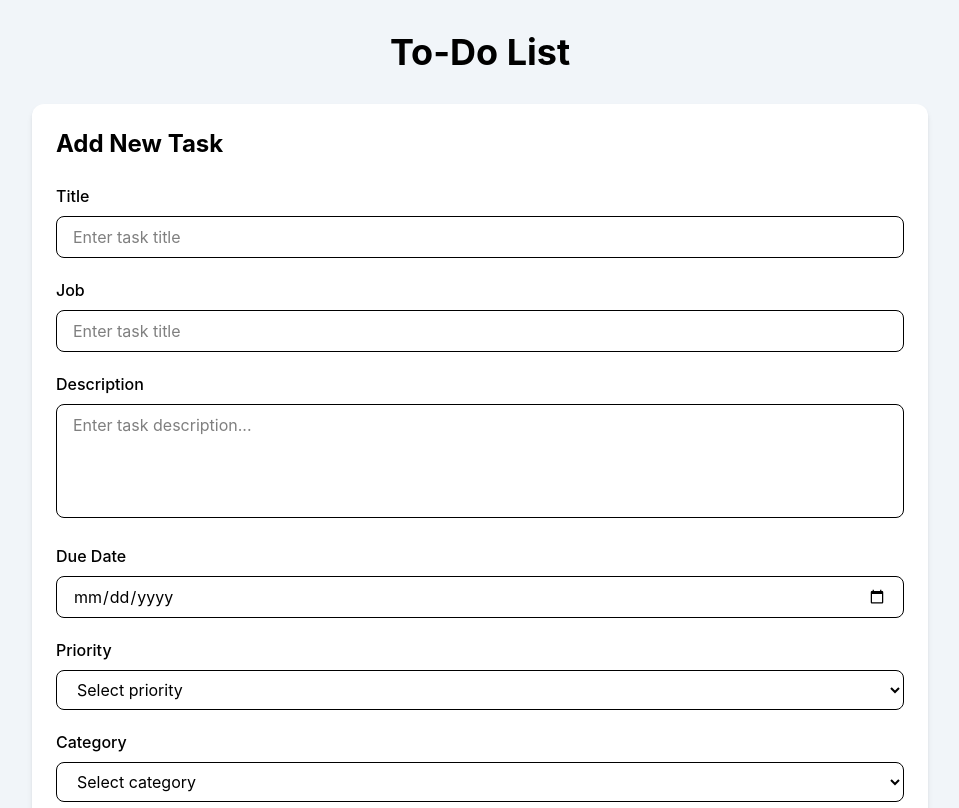
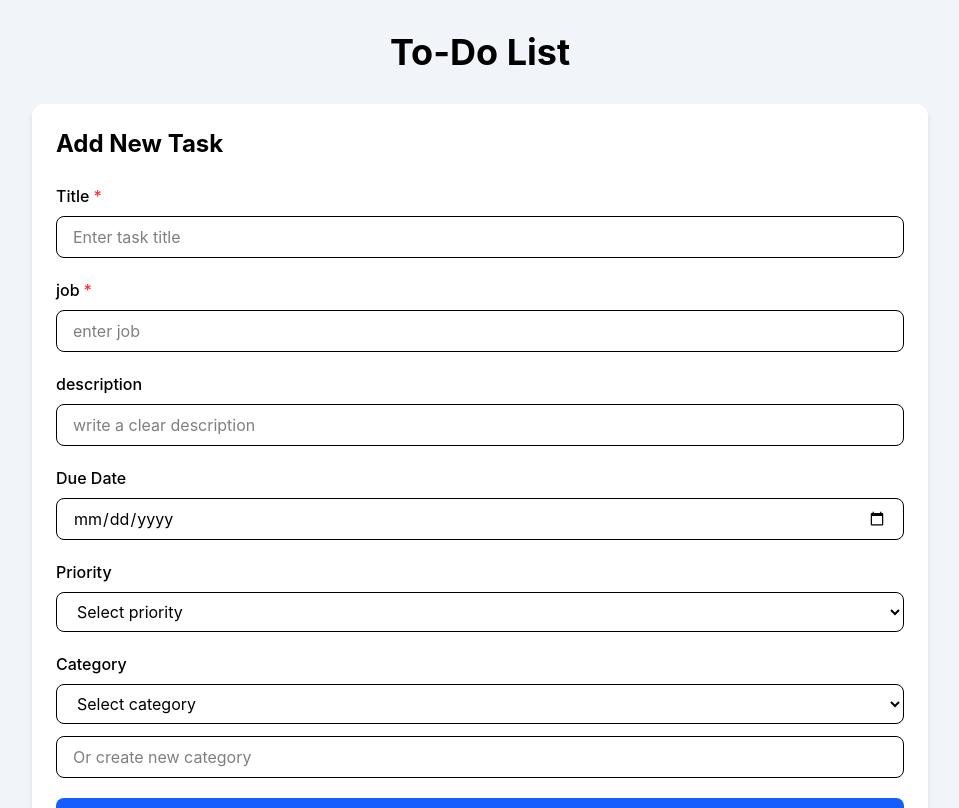
Before and after one commit to Khalidm0/To-Do, a React (Vite) app: page / in a window 1280 px wide. Shown: the top 808 px of the page, without its empty margins (160-1119 px from the left). Built offline with nearby package versions, Linux system fonts and the light colour scheme.

Commit message:
reusable component for text are title , job , description

```diff
--- a/src/components/TaskForm.jsx
+++ b/src/components/TaskForm.jsx
@@ -1,5 +1,6 @@
 import React , {useEffect} from 'react';
 import { useForm } from 'react-hook-form';
+import TextInput from './TextInput';
 
 function TaskForm({onAddTask , editingTask, onUpdateTask ,ref , notify }) {
 
@@ -45,56 +46,49 @@ function TaskForm({onAddTask , editingTask, onUpdateTask ,ref , notify }) {
 
   <form onSubmit={handleSubmit(onSubmit)} className="space-y-5">
 
-        <div>
-            <label className="block mb-2 font-medium">Title</label>
+        <TextInput
+          label="Title"
+          name="title"
+          placeholder="Enter task title"
+          register={register}
+          validation={{
+            required: "Title is required",
+            maxLength: { value: 100, message: "Title cannot exceed 100 characters" },
+          }}
+           error={errors.title}
+        />
 
-        <input type="text"
-        placeholder="Enter task title"
-        className="w-full border rounded-lg px-4 py-2 focus:outline-none focus:ring-2 focus:ring-blue-500"
-        {...register("title",{
-          required: "title is requeird ",
-          maxLength: {value:100, message:"title can not excssed 100 char"}
-        })}/>
 
-         {errors.title && (<p className="text-red-500 text-sm mt-1">
-          {errors.title.message}
-        </p>
-      )}
-    </div>
-         <div>
-            <label className="block mb-2 font-medium">Job</label>
+          <TextInput
+          label="job"
+          name="job"
+          placeholder="enter job"
+          register={register}
+          validation={{
+            required: "job is required",
+            maxLength:{
+              value:50,
+              message:"job cannnot exceed 50 char"
+            },
+          }}
+          error={errors.job}
 
-        <input type="text"
-        placeholder="Enter task title"
-        className="w-full border rounded-lg px-4 py-2 focus:outline-none focus:ring-2 focus:ring-blue-500"
-        {...register("job",{
-          required: "job is requeird ",
-          maxLength: {value:50, message:"job can not excssed 50 char"}
-        })}/>
+          />
 
-         {errors.job && (<p className="text-red-500 text-sm mt-1">
-          {errors.job.message}
-        </p>
-      )}
-    </div>
+          <TextInput
+          label="description"
+          name="description"
+          placeholder="write a clear description"
+          register={register}
+          validation={{
+          maxLength:{
+            value:500,
+            message:"description cano=not exceed 500 char",
+          },
+        }}
+          error={errors.description}
+          />
 
-    <div>
-     <label className="block mb-2 font-medium">Description</label>
-
-        <textarea
-        rows="4"
-        placeholder="Enter task description..."
-        className="w-full border rounded-lg px-4 py-2 resize-none focus:outline-none focus:ring-2 focus:ring-blue-500"
-        {...register("description",{
-        maxLength:{value:500,message:"description cannot exceed 500 characters " }
-
-        })}/>
-         {errors.description && (
-        <p className="text-red-500 text-sm mt-1">
-          {errors.description.message}
-        </p>
-      )}
-    </div>
 
 
 
--- /dev/null
+++ b/src/components/TextInput.jsx
@@ -0,0 +1,27 @@
+function TaskInput({label,name,type="text",placeholder,register,error,validation}) {
+    return (
+        <div>
+
+    <label className="block mb-2 font-medium">
+        {label}
+        {validation.required && (
+        <span className="text-red-500 ml-1">*</span>
+        )}
+        </label>
+
+        <input
+        type={type}
+        placeholder={placeholder}
+        className="w-full border rounded-lg px-4 py-2 focus:outline-none focus:ring-2 focus:ring-blue-500"
+        {...register(name, validation)}
+        />
+
+        {error && (
+        <p className="text-red-500 text-sm mt-1">
+            {error.message}
+        </p>
+      )}
+      </div>
+  );
+}
+export default TaskInput;
```
